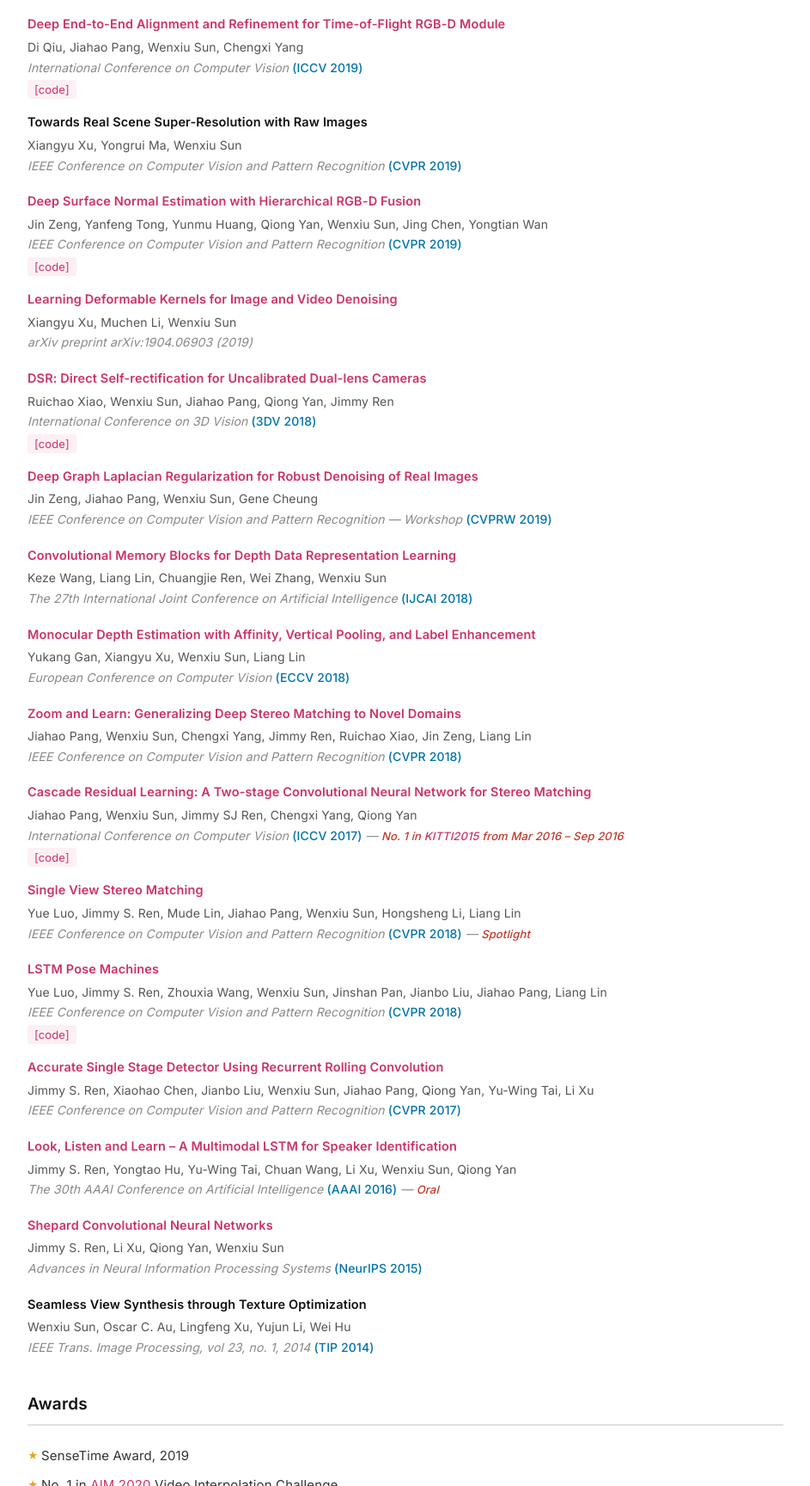
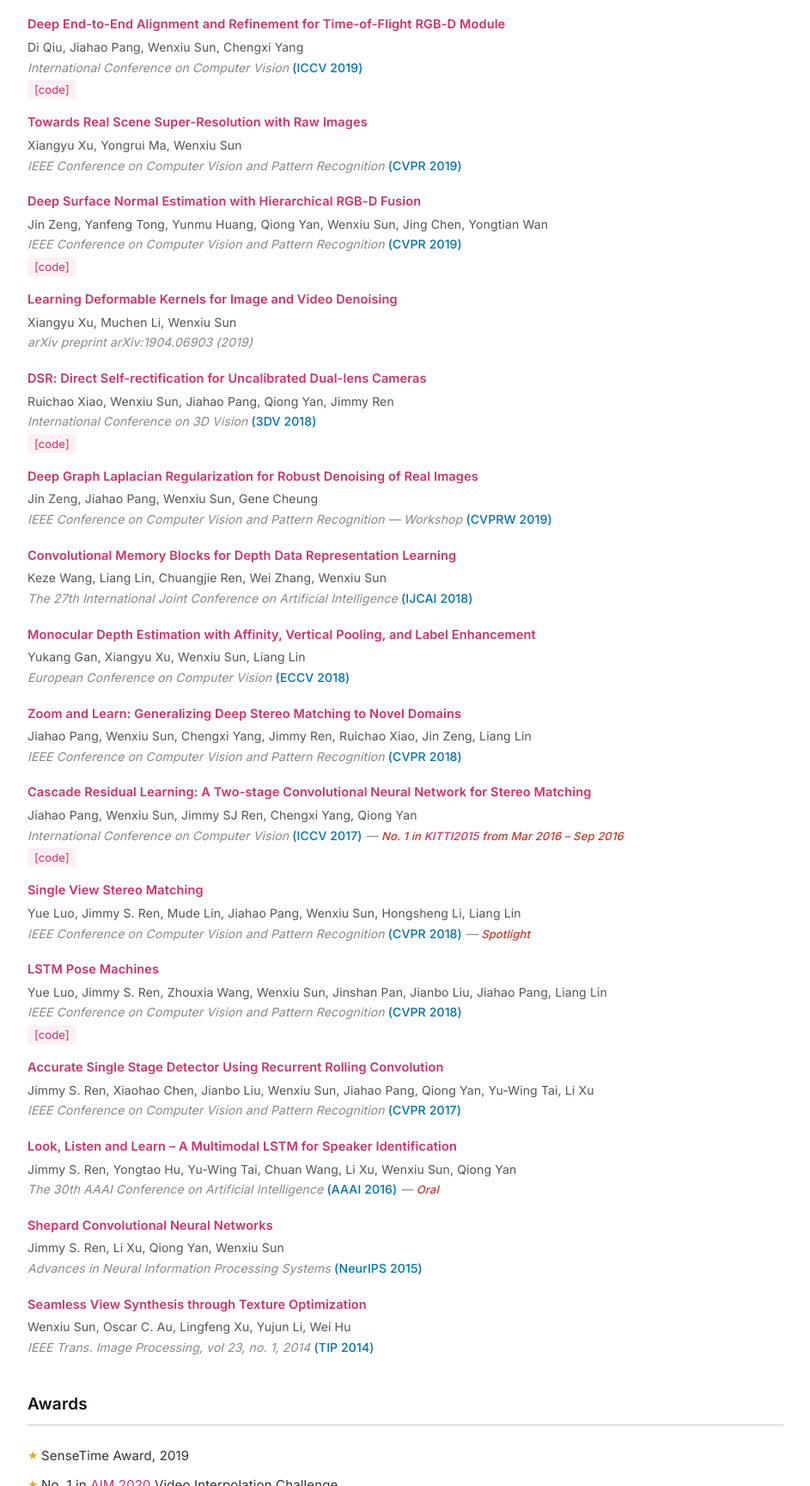
Before and after one commit to wenxiusun/wenxiusun.github.io, a plain HTML site: page index.html in a window 1280 px wide. Shown: the part 3586-5314 px from the top of the page at 86% size, without its empty margins (168-1111 px from the left). Drawn offline with Linux system fonts and the light colour scheme.

Commit message:
Add PDF papers and update publication links

```diff
--- a/index.html
+++ b/index.html
@@ -458,13 +458,13 @@
       </li>
 
       <li class="pub-item">
-        <div class="pub-title">Towards Real Scene Super-Resolution with Raw Images</div>
+        <div class="pub-title"><a href="assets/papers/Xu_CVPR2019_SuperResolution.pdf">Towards Real Scene Super-Resolution with Raw Images</a></div>
         <div class="pub-authors">Xiangyu Xu, Yongrui Ma, Wenxiu Sun</div>
         <div class="pub-venue">IEEE Conference on Computer Vision and Pattern Recognition <span class="venue-name">(CVPR 2019)</span></div>
       </li>
 
       <li class="pub-item">
-        <div class="pub-title"><a href="http://openaccess.thecvf.com/content_CVPRW_2019/papers/NTIRE/Zeng_Deep_Graph_Laplacian_Regularization_for_Robust_Denoising_of_Real_Images_CVPRW_2019_paper.pdf">Deep Surface Normal Estimation with Hierarchical RGB-D Fusion</a></div>
+        <div class="pub-title"><a href="assets/papers/Zeng_CVPR2019_SurfaceNormal.pdf">Deep Surface Normal Estimation with Hierarchical RGB-D Fusion</a></div>
         <div class="pub-authors">Jin Zeng, Yanfeng Tong, Yunmu Huang, Qiong Yan, Wenxiu Sun, Jing Chen, Yongtian Wan</div>
         <div class="pub-venue">IEEE Conference on Computer Vision and Pattern Recognition <span class="venue-name">(CVPR 2019)</span></div>
         <div class="pub-links"><a href="https://github.com/jzengust/RGBD2Normal">[code]</a></div>
@@ -546,7 +546,7 @@
       </li>
 
       <li class="pub-item">
-        <div class="pub-title">Seamless View Synthesis through Texture Optimization</div>
+        <div class="pub-title"><a href="assets/papers/sun_tip14.pdf">Seamless View Synthesis through Texture Optimization</a></div>
         <div class="pub-authors">Wenxiu Sun, Oscar C. Au, Lingfeng Xu, Yujun Li, Wei Hu</div>
         <div class="pub-venue">IEEE Trans. Image Processing, vol 23, no. 1, 2014 <span class="venue-name">(TIP 2014)</span></div>
       </li>
```
Also changed, not shown: 3 other files.
